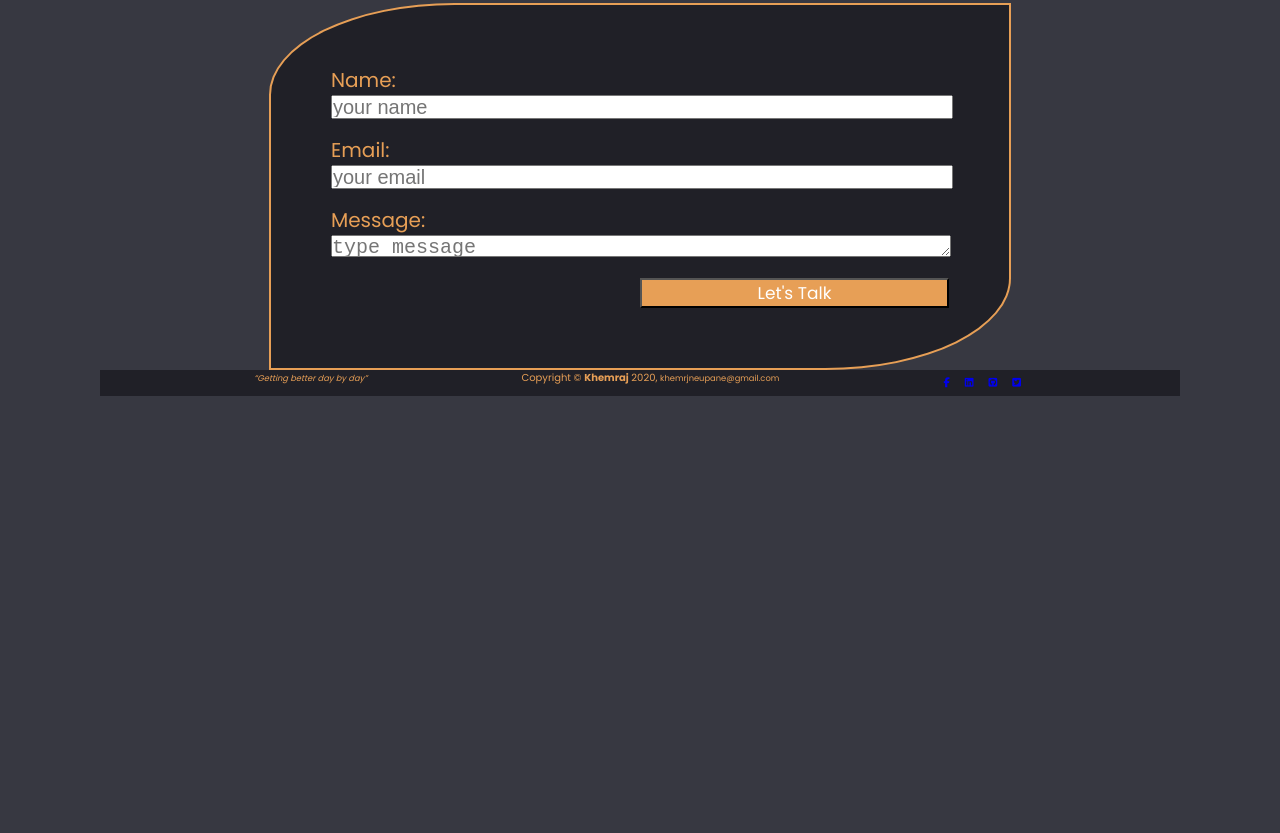
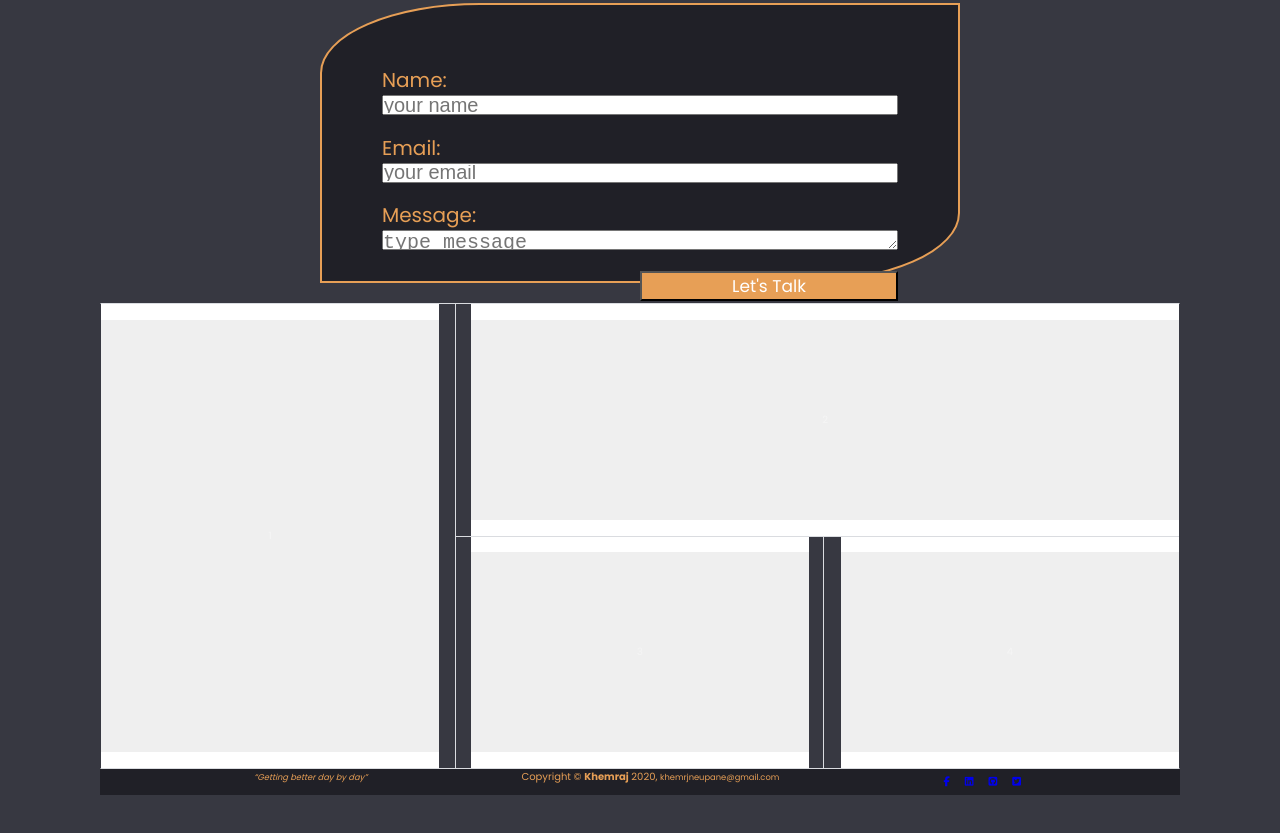
Before and after one commit to khemrajneupane/my-animated-static-page, a website: page index.html in a window 1280 px wide. Shown: the part 1747-2580 px from the top of the page. Before the commit the page ends 2243 px from the top, so only its background shows below. Drawn offline with Linux system fonts and the light colour scheme.

Commit message:
header nav add

```diff
--- a/index.html
+++ b/index.html
@@ -19,8 +19,8 @@
             siteId: 410264,
             pageId: 1380089,
             formats: [
-                 { id: 76185,tagId: "Megaban" },
-                 { id: 76186 }
+                 { id: 76185 },
+                 { id: 76186,tagId: "Megaban" }
             ],
             target: ''
         });
@@ -40,11 +40,27 @@
                     <li class="header__nav__list__list1"><a href="../portfolioitems/index.html">Projects </a></li>
                     <li class="header__nav__list__list1"><a href="#">Portfokio </a></li>
                     <li class="header__nav__list__list1"><a href="#">Awards </a></li>
+                    <li class="header__nav__list__list1"><a href="#">Strengths </a></li>
+                    <li class="header__nav__list__list1"><a href="#">Weaknesses </a></li>
                 </ul>
             </nav>
         </header>
 
         <main class="mainHome" aria-label="main-container">
+            <div class="frontpage">
+                <div class="fp-cell fp-cell--1">
+                    <div class="fp-item">1</div>
+                </div>
+                <div class="fp-cell fp-cell--2">
+                    <div class="fp-item">2</div>
+                </div>
+                <div class="fp-cell fp-cell--3 fp-cell--border-top">
+                    <div class="fp-item">3</div>
+                </div>
+                <div class="fp-cell fp-cell--4 fp-cell--border-top">
+                    <div class="fp-item">4</div>
+                </div>
+            </div>
 
             <!--aside with image and article-->
             <div class="mainHome__article1" aria-labelledby="aside-article">
--- a/package.json
+++ b/package.json
@@ -17,5 +17,8 @@
   "bugs": {
     "url": "https://github.com/khemrajneupane/fast-track-5-animation/issues"
   },
-  "homepage": "https://github.com/khemrajneupane/fast-track-5-animation#readme"
+  "homepage": "https://github.com/khemrajneupane/fast-track-5-animation#readme",
+  "dependencies": {
+    "node-sass": "^6.0.0"
+  }
 }
--- a/style.scss
+++ b/style.scss
@@ -638,3 +638,72 @@ $colors: (
     transform: rotateZ(-5deg);
   }
 }
+
+
+
+
+*,
+*:before,
+*:after {
+  box-sizing: border-box;
+}
+
+.frontpage {
+  position: relative;
+  display: grid;
+  grid-template-columns: 1fr 1fr 1fr;
+  grid-column-gap: 32px;
+  border: 1px solid transparent;
+  border-top: 1px solid #DADCE0;
+  border-bottom: 1px solid #DADCE0;
+  overflow: hidden;
+}
+
+.frontpage:before {
+  box-sizing: border-box;
+  position: absolute;
+  top: 0;
+  height: 100%;
+  content: '';
+  left: calc(33.3% - 5.3px);
+  width: calc(33.3% + 10.7px);
+  border-left: 1px solid #DADCE0;
+  border-right: 1px solid #DADCE0;
+}
+
+.fp-cell {
+  position: relative;
+  z-index: 2;
+  padding: 16px 0;
+  background-color: #fff;
+}
+
+.fp-cell--border-top:before {
+  content: '';
+  position: absolute;
+  top: 0;
+  left: -16px;
+  right: -16px;
+  border-top: 1px solid #DADCE0;
+}
+
+.fp-cell--1 {
+  grid-row: 1 / span 2;
+}
+
+.fp-cell--2 {
+  grid-column: 2 / span 2;
+}
+
+.fp-cell--3 {
+  grid-column: 2;
+}
+
+.fp-item {
+  background-color: #efefef;
+  display: flex;
+  align-items: center;
+  justify-content: center;
+  min-height: 200px;
+  height: 100%;
+}
```
Also changed, not shown: style.css, 1 other file.
